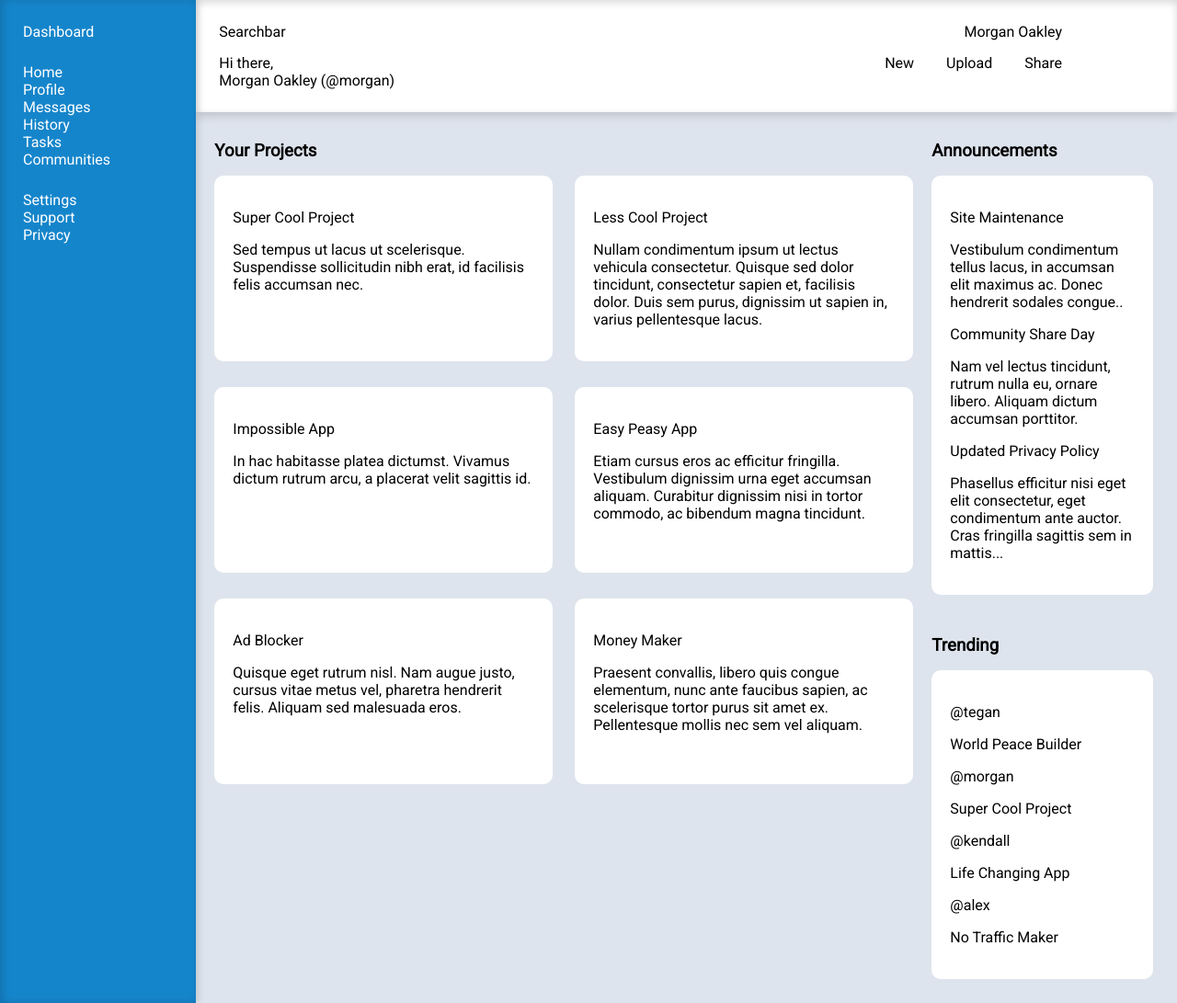
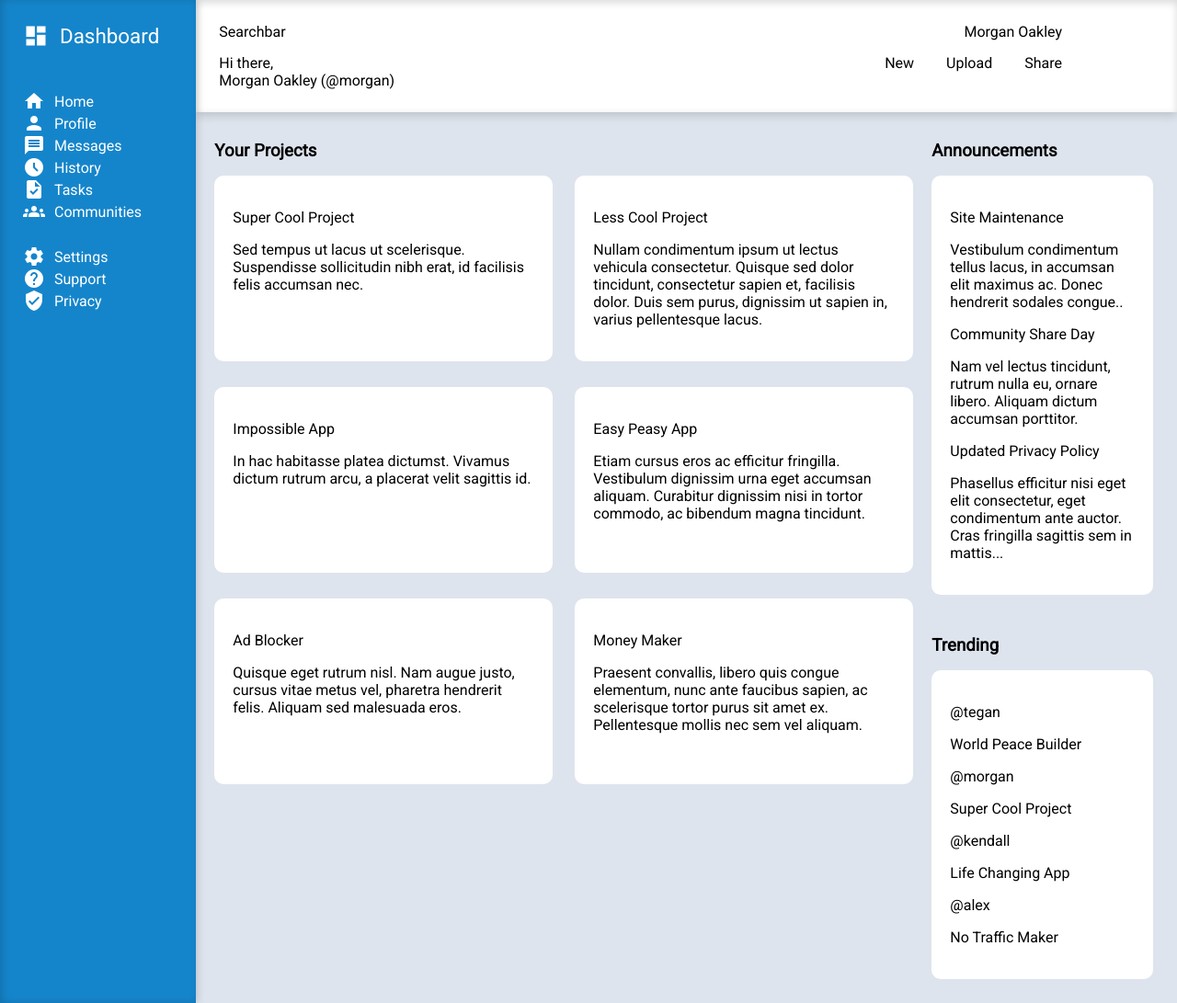
Before and after one commit to yarmout/admin-dashboard, a plain HTML site: page index.html in a window 1280 px wide. Shown: the whole page at 92% size. Drawn offline with Linux system fonts and the light colour scheme.

Commit message:
Add material icons to sidebar and title

```diff
--- a/index.html
+++ b/index.html
@@ -5,6 +5,7 @@
     <title>Dashboard</title>
     <link rel="stylesheet" href="styles.css">
     <link href="https://fonts.googleapis.com/css2?family=Roboto&display=swap" rel="stylesheet">
+    <link href="https://fonts.googleapis.com/icon?family=Material+Icons" rel="stylesheet">
 </head>
 <body>
     <div class="container">
@@ -32,29 +33,19 @@
             </div>
         </div>
         <div class="sidebar">
-            <div class="sidebar-title">Dashboard
-            </div>
+            <div class="sidebar-title"><span class="material-icons">dashboard</span> Dashboard</div>
             <div class="sidebar-navigation">
-                <div class="side-button">Home
-                </div>
-                <div class="side-button">Profile
-                </div>
-                <div class="side-button">Messages
-                </div>
-                <div class="side-button">History
-                </div>
-                <div class="side-button">Tasks
-                </div>
-                <div class="side-button">Communities
-                </div>
+                <div class="side-button"><span class="material-icons">home</span> Home</div>
+                <div class="side-button"><span class="material-icons">person</span> Profile</div>
+                <div class="side-button"><span class="material-icons">message</span> Messages</div>
+                <div class="side-button"><span class="material-icons">access_time_filled</span> History</div>
+                <div class="side-button"><span class="material-icons">task</span> Tasks</div>
+                <div class="side-button"><span class="material-icons">groups</span> Communities</div>
             </div>
             <div class="sidebar-settings">
-                <div class="side-button">Settings
-                </div>
-                <div class="side-button">Support
-                </div>
-                <div class="side-button">Privacy
-                </div>
+                <div class="side-button"><span class="material-icons">settings</span> Settings</div>
+                <div class="side-button"><span class="material-icons">help</span> Support</div>
+                <div class="side-button"><span class="material-icons">verified_user</span> Privacy</div>
             </div>
         </div>
         <div class="main-content">
--- a/styles.css
+++ b/styles.css
@@ -63,6 +63,26 @@ body {
     z-index: 1;
 }
 
+.sidebar-title {
+    display: flex;
+    align-items: center;
+    gap: 12px;
+    font-size: 1.4rem;
+    font-weight: 500;
+    margin-bottom: 20px;
+}
+
+.sidebar-title .material-icons {
+    font-size: 28px;
+}
+
+.side-button {
+    display: flex;
+    align-items: center;
+    gap: 10px;
+    font-weight: 500;
+}
+
 /* MAIN CONTENT LAYOUT */
 .main-content {
     grid-area: main-content;
```
